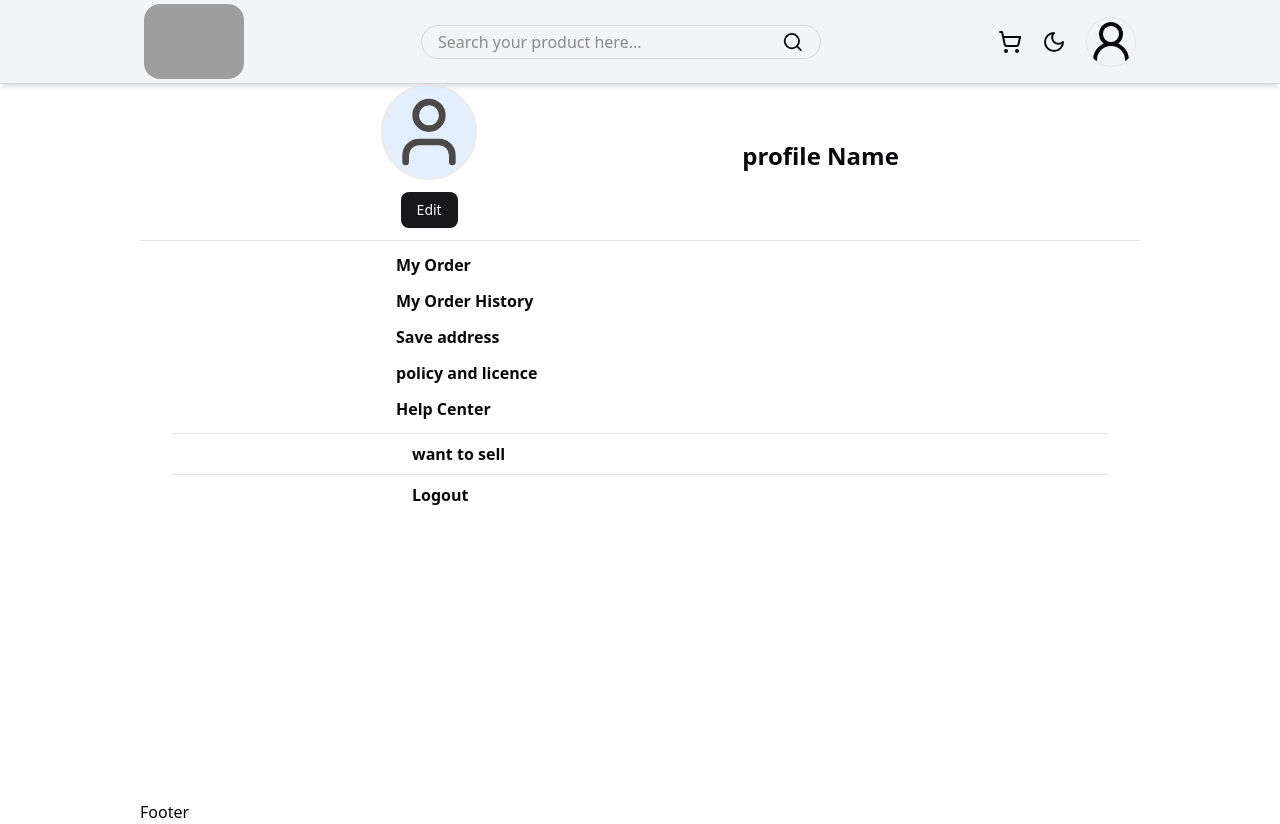
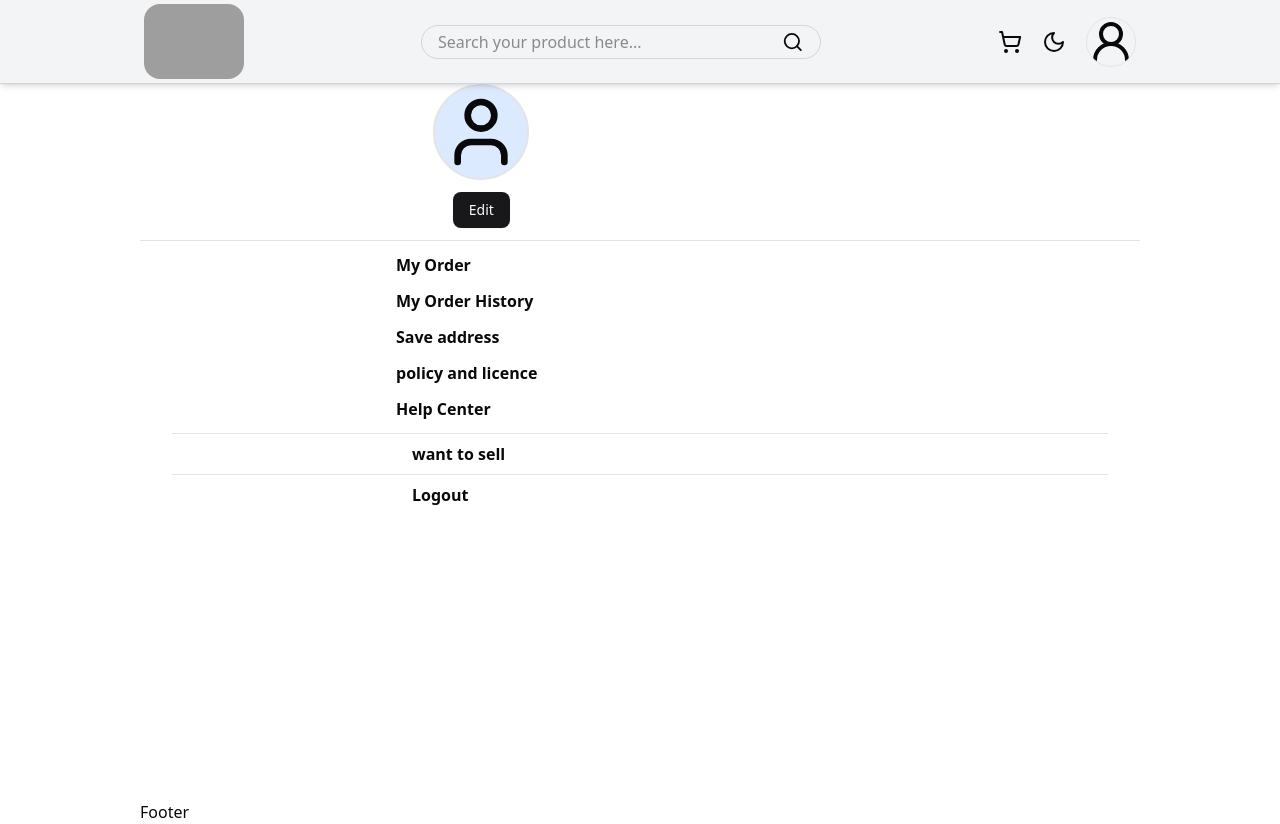
Before and after one commit to manishkush-waha/Fresh_Basket, a Next.js app: page /profile/1 in a window 1280 px wide. Built offline with nearby package versions, Linux system fonts and the light colour scheme; grey boxes are pictures that could not be loaded.

Commit message:
some change

```diff
--- a/src/app/profile/[slug]/page.jsx
+++ b/src/app/profile/[slug]/page.jsx
@@ -4,6 +4,8 @@ import { useRouter } from 'next/navigation';
 import React, { useEffect, useState } from 'react'
 import { useSelector } from 'react-redux';
 import { LucideUser } from 'lucide-react';
+
+
 export default function ProfilePage() {
   const user = useSelector((state) => state?.user)
   const [loading, setLoading] = useState(false);
@@ -29,10 +31,12 @@ export default function ProfilePage() {
       <section >
         <div className='m-3 flex items-center justify-evenly flex-col sm:flex-row gap-9'>
           <div className='flex flex-col gap-3'>
-            <div className='h-24 w-24 flex justify-center items-center bg-blue-100 rounded-full border-2 animate-pulse '>
-              <LucideUser size={80} />
-              {/* <img
-                src="" alt="" /> */}
+            <div className='h-24 w-24 flex justify-center items-center bg-blue-100 rounded-full border-2 '>
+              {
+                user?.avatar
+                  ? <img src={user?.ava} alt="User Profile" />
+                  : <LucideUser size={80} />
+              }
             </div>
             <div className='flex  flex-col items-center justify-center'>
               <Button> Edit</Button>
@@ -40,7 +44,7 @@ export default function ProfilePage() {
           </div>
           <div className=' flex text-left sm:text-left'>
             <p className='font-bold  text-left sm:text-left text-2xl'>
-              profile Name
+              {user?.name}
             </p>
           </div>
         </div>
```
Lines whose indentation alone changed are shown as unchanged.
